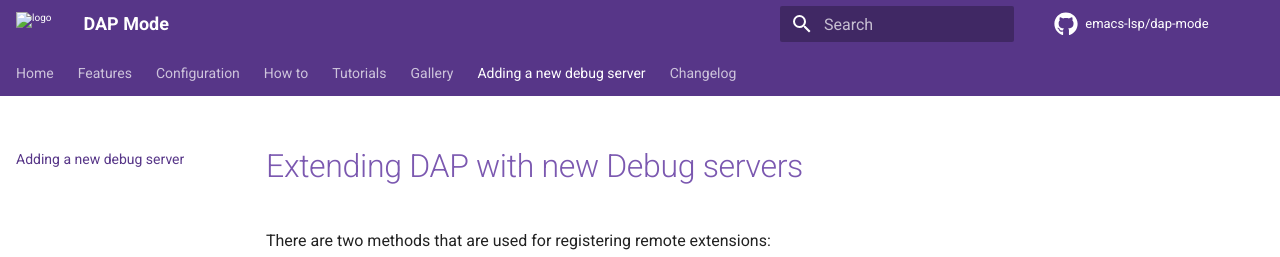
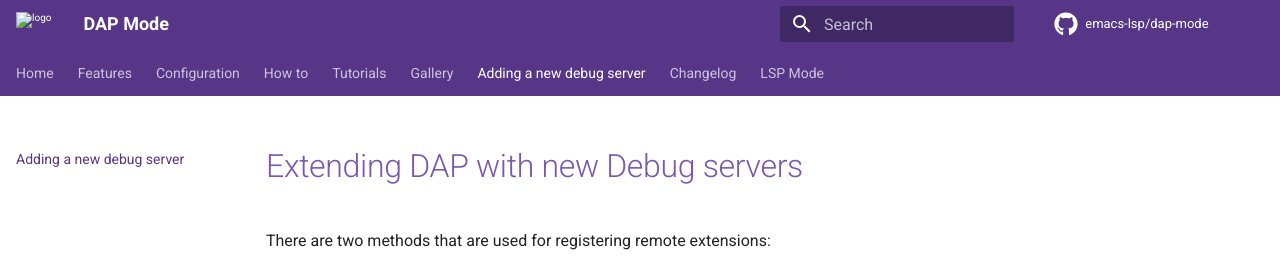
Before and after one commit to emacs-lsp/dap-mode, an MkDocs documentation site: the page built from docs/page/adding-debug-server.md, in a window 1280 px wide. Shown: the top 257 px of the page. Built offline with MkDocs 1.6.1 and Material for MkDocs 9.7.7, drawn with Linux system fonts in a browser that asks for light colours; comment, search, counter and statistics services are not loaded.

Commit message:
Add link to lsp-mode

```diff
--- a/mkdocs.yml
+++ b/mkdocs.yml
@@ -13,6 +13,8 @@
   - Adding a new debug server: page/adding-debug-server.md
   - Changelog:
       - CHANGELOG.md
+  - LSP Mode:
+      - LSP Mode: https://emacs-lsp.github.io/lsp-mode
 
 extra_css:
   - stylesheets/extra.css
```
